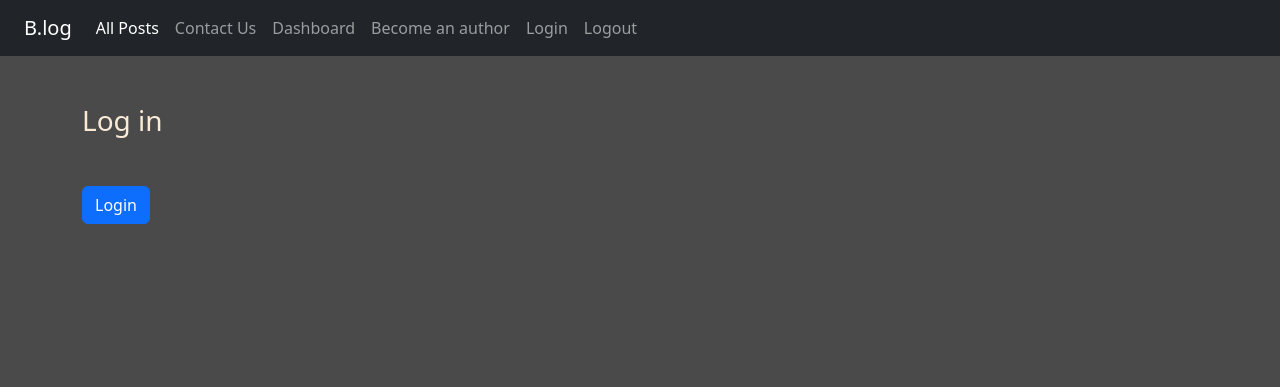
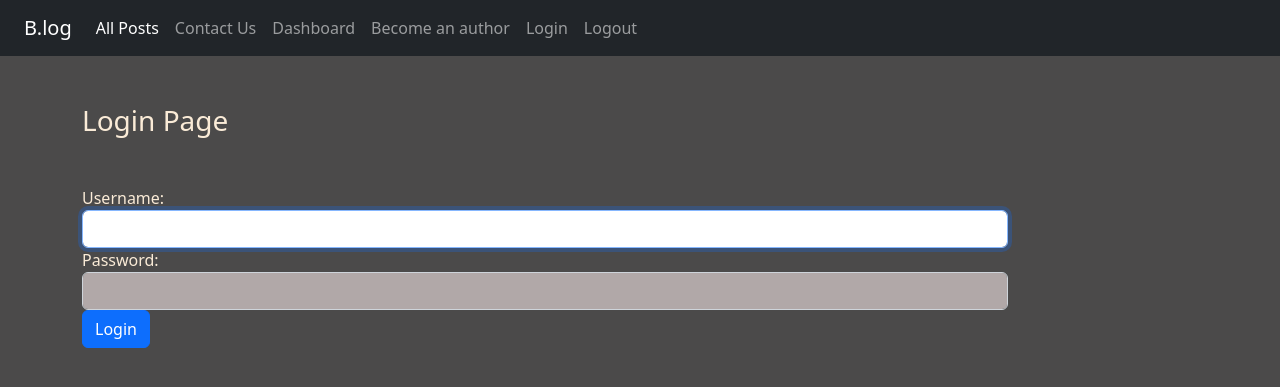
Before and after one commit to badxcode/blogSite-django, a Django app: page /login/ in a window 1280 px wide. Shown: the top 387 px of the page. Run offline with Django 4.2, Linux system fonts and the light colour scheme; some libraries are stand-ins or nearby versions.

Commit message:
login backend done

```diff
--- /dev/null
+++ b/blog/forms.py
@@ -0,0 +1,22 @@
+from django import forms
+from django.contrib.auth.forms import UserCreationForm, AuthenticationForm, UsernameField
+from django.contrib.auth.models import User
+from django.utils.translation import gettext, gettext_lazy as _
+
+class SignUpForm(UserCreationForm):
+    password1 = forms.CharField(label='Passowrd', widget=forms.PasswordInput(attrs={'class':'form-control'}))
+    password2 = forms.CharField(label='Confirm Password', widget=forms.PasswordInput(attrs={'class':'form-control'}))
+    class Meta:
+        model = User
+        fields = ['username', 'first_name', 'last_name', 'email']
+        labels = {'first_name': 'First Name', 'last_name': 'Last Name', 'email': 'Email'}
+        widgets = {
+            'username':forms.TextInput(attrs={'class':'form-control'}),
+            'first_name':forms.TextInput(attrs={'class':'form-control'}),
+            'last_name':forms.TextInput(attrs={'class':'form-control'}),
+            'email':forms.EmailInput(attrs={'class':'form-control'})}
+
+
+class LoginForm(AuthenticationForm):
+    username = UsernameField(widget=forms.TextInput(attrs={'autofocus': True, 'class': 'form-control'}))
+    password = forms.CharField(label=_('Password'), strip=False, widget=forms.PasswordInput(attrs={'autocomplete':'current-password', 'class':'form-control'}))
--- a/blog/templates/blog/login.html
+++ b/blog/templates/blog/login.html
@@ -3,13 +3,13 @@
 {% block content %}
 
 <div class="col-sm-10">
-    <h3 class="my-5">Log in</h3>
+    <h3 class="my-5">Login Page</h3>
     <form action="" method="post" novalidate>
         {% csrf_token %}
         {% for fm in form %}
-        <div class="form-group">
-            {{fm.label_tag}} {{fm}} <small class="text-warning">{{fm.errors|striptags}}</small>
-        </div>
+            <div class="form-group">
+                {{fm.label_tag}} {{fm}} <small class="text-warning">{{fm.errors|striptags}}</small>
+            </div>
         {% endfor %}
         <input type="submit" class="btn btn-primary" value="Login">
         {% if form.non_field_errors %}
--- a/blog/views.py
+++ b/blog/views.py
@@ -1,6 +1,7 @@
 from django.shortcuts import render, HttpResponseRedirect
 from .forms import SignUpForm, LoginForm
 from django.contrib import messages
+from django.contrib.auth import authenticate, login, logout
 
 # home
 def home(request):
@@ -27,8 +28,23 @@ def user_signup(request):
 
 # login
 def user_login(request):
-    form = LoginForm()
-    return render(request, 'blog/login.html', {'form':form})
+    if not request.user.is_authenticated: # if user is already not logged in
+        if request.method == "POST":
+            form = LoginForm(request=request, data=request.POST)
+            if form.is_valid():
+                uname = form.cleaned_data['username']
+                upass = form.cleaned_data['password']
+
+                user = authenticate(username=uname, password=upass)
+                if user is not None:
+                    login(request, user)
+                    messages.success(request, 'Logged in successfully !!')
+                    return HttpResponseRedirect('/dashboard/')
+        else:
+            form = LoginForm()
+        return render(request, 'blog/login.html', {'form':form}) # load the login template
+    else:
+        return HttpResponseRedirect('/dashboard/')
 
 # logout
 def user_logout(request):
```
